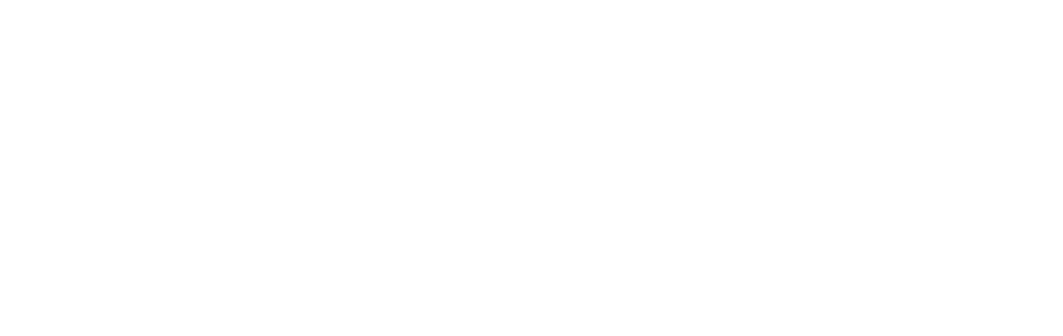
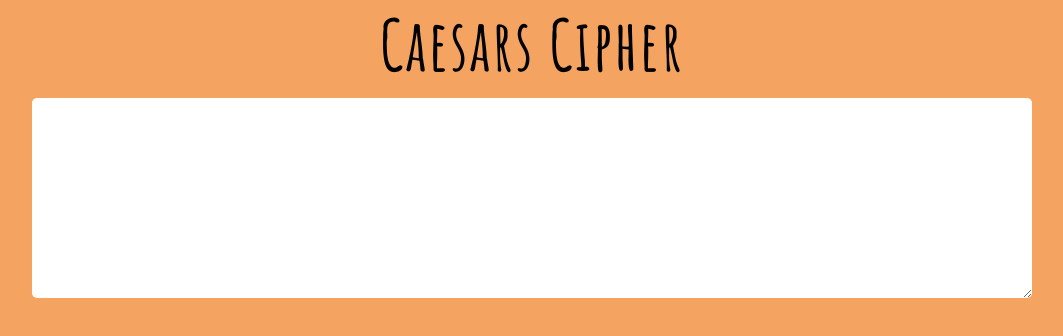
Before and after one commit to yourdudecomposer/Caesars-Cipher, a plain HTML site: page index.html in a window 1280 px wide. Shown: the whole page, without its empty margins (108-1171 px from the left). Drawn offline with Linux system fonts and the light colour scheme.

Commit message:
almost done, chekking

```diff
--- a/function.js
+++ b/function.js
@@ -1,10 +1,13 @@
 function rot13(str) {
-    return str.replace(/[A-Z]/g, (compare) => {
-        let num = compare.charCodeAt(0) + 13;
+    return str.replace(/[A-Z]/g, (char) => {
+        let num = char.charCodeAt(0) + 13;
         if (num > 90) {
-
             num = num - 91 + 65;
         }
         return String.fromCharCode(num);
     });
 }
+
+
+let p = document.querySelector('p'),
+    i = document.querySelector('textarea');
--- a/index.html
+++ b/index.html
@@ -11,7 +11,11 @@
 </head>
 
 <body>
-
+    <h1>Caesars Cipher</h1>
+    <textarea></textarea>
+    <div class="p">
+        <p></p>
+    </div>
     <script src="function.js"></script>
     <script src="script.js"></script>
 </body>
--- a/script.js
+++ b/script.js
@@ -1 +1,7 @@
-console.log(rot13('SERR CVMMN!'));
+
+i.addEventListener('input',decoder);
+
+
+function decoder(){
+p.textContent = rot13(i.value.toUpperCase())
+}
--- a/style.css
+++ b/style.css
@@ -0,0 +1,64 @@
+@import url('https://fonts.googleapis.com/css2?family=Amatic+SC:wght@400;700&display=swap');
+
+* {
+    margin: 0;
+    padding: 0;
+    font-size: 70px;
+    font-family: 'Amatic SC', cursive;
+}
+
+body {
+    background: sandybrown;
+
+}
+
+h1 {
+    text-align: center;
+    font-weight: normal;
+    margin-top: 5x;
+    margin-bottom: 10px;
+    font-weight: bold;
+    letter-spacing: 2px;
+    font-size: .9em;
+}
+
+textarea {
+    border: none;
+    max-width: 1000px;
+    width: 90%;
+    height: 200px;
+    border-radius: 5px;
+    margin: 0 auto;
+    display: block;
+    font-size: .6em;
+    letter-spacing: 1px;
+    margin-bottom: 10px;
+
+}
+
+p {
+    font-size: 0.6em;
+
+    word-wrap: break-word;
+
+
+}
+
+.p {
+
+    width: 1000px;
+    max-width: 90%;
+    display: block;
+    margin: 0 auto;
+}
+
+@media(min-width:950px) {
+    h1{
+        font-size: 1em;
+    }
+    textarea {
+        margin-bottom: 30px;
+    }
+
+
+}
```
